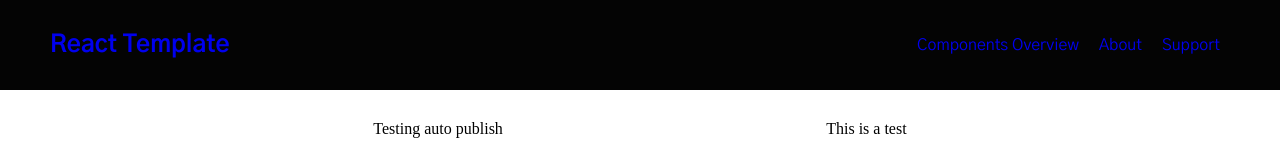
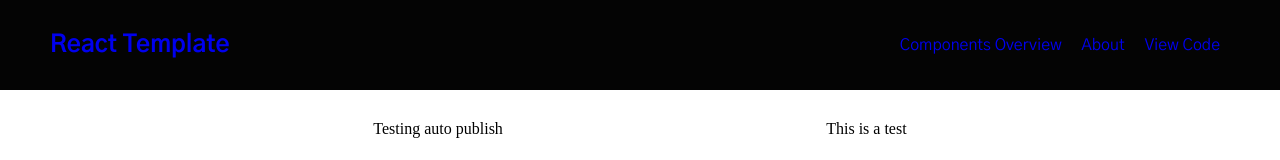
Before and after one commit to mattczencz/react-template, a React (Create React App) app: page / in a window 1280 px wide. Shown: the top 160 px of the page. Built offline with nearby package versions, Linux system fonts and the light colour scheme.

Commit message:
Updated Nav bar to have a view code option

```diff
--- a/src/components/Nav.js
+++ b/src/components/Nav.js
@@ -7,7 +7,7 @@ function Nav(props) {
             <S.NavItems>
                 <S.NavItem to="/overview">Components Overview</S.NavItem>
                 <S.NavItem to="/about">About</S.NavItem>
-                <S.NavItem to="#">Support</S.NavItem>
+                <S.NavItem to="https://github.com/mattczencz/react-template" target="_blank" rel="noopener noreferrer">View Code</S.NavItem>
             </S.NavItems>
         </S.Navbar>
     )
```
